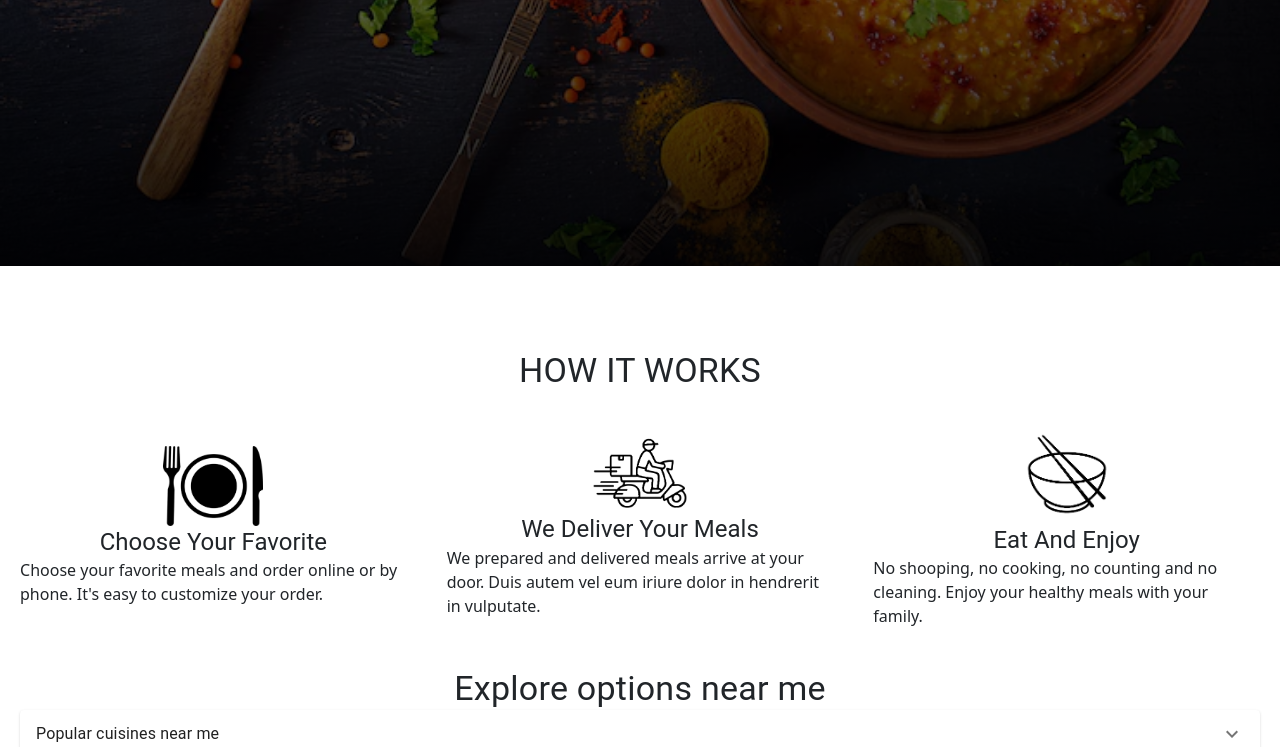
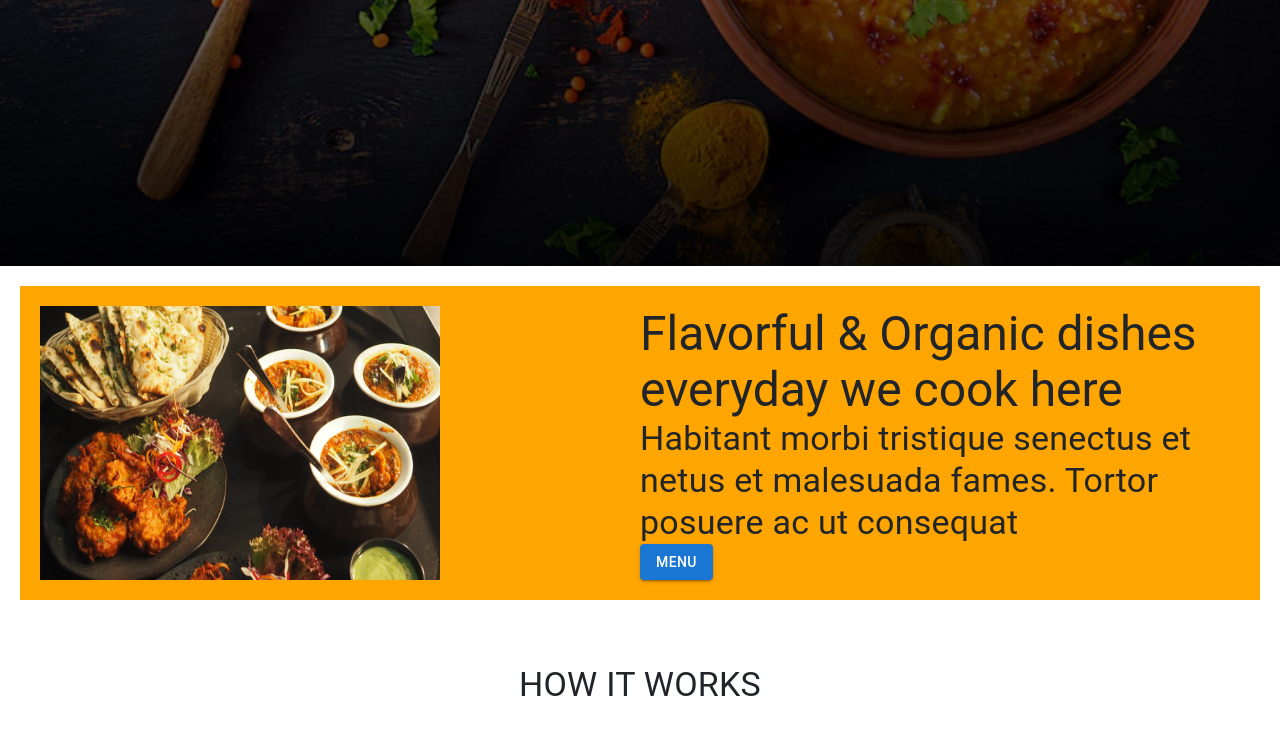
Before and after one commit to akshayady/e-restaurant, a React (Create React App) app in the folder client/: page / in a window 1280 px wide. Shown: the part 598-1345 px from the top of the page. Built offline with nearby package versions, Linux system fonts and the light colour scheme; no server answers.

Commit message:
Changejd

```diff
--- a/client/src/component/screens/Home.js
+++ b/client/src/component/screens/Home.js
@@ -74,7 +74,7 @@ export default function Home(props) {
       </Box>
 
       <Grid pt={6} pb={4} sx={{ padding: "20px" }}>
-      {/* <Box
+      <Box
           className="Home"
           sx={{
             backgroundColor: "orange",
@@ -103,7 +103,7 @@ Habitant morbi tristique senectus et netus et malesuada fames. Tortor posuere ac
 
            </Grid>
 
-        </Box> */}
+        </Box>
         <Box pt={8}>
         <Typography variant="h4" align="center">
             HOW IT WORKS
```
